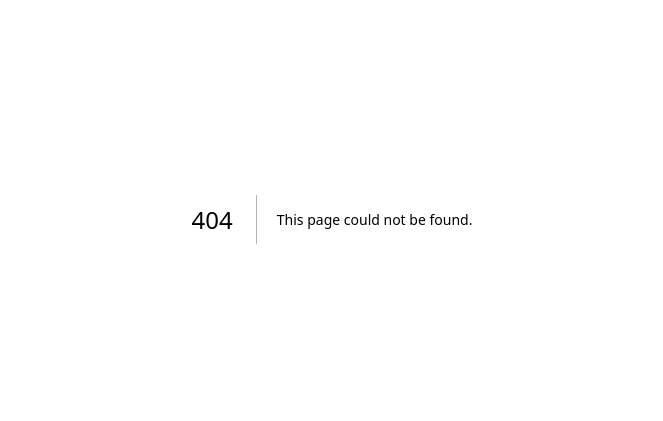
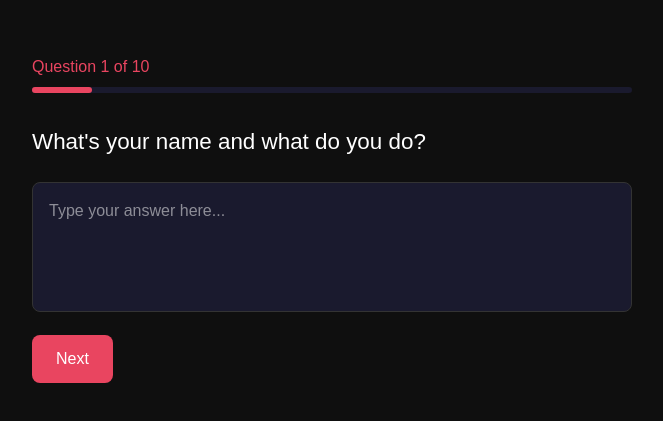
Before and after one commit to ethanvonsol-lab/walter-co-app, a Next.js app: page /onboarding in a window 1280 px wide. Before the commit this address had no page. Shown: the part 181-602 px from the top of the page, without its empty margins (308-971 px from the left). Built offline with nearby package versions, Linux system fonts and the light colour scheme; no server answers.

Commit message:
Add onboarding questionnaire

```diff
--- /dev/null
+++ b/app/onboarding/page.tsx
@@ -0,0 +1,103 @@
+'use client'
+
+import { useState } from 'react'
+import { supabase } from '@/lib/supabase'
+
+const questions = [
+  "What's your name and what do you do?",
+  "How would you describe your personality in 3 words?",
+  "What tone do you use when talking to clients? (e.g. casual, professional, friendly)",
+  "Give an example of how you'd greet someone who messages you.",
+  "What are 3 things you'd never say to a client?",
+  "How do you handle someone asking about your prices?",
+  "How do you respond to negative comments or complaints?",
+  "What's your main call to action? (e.g. book a call, DM me, visit my website)",
+  "What makes you different from others in your industry?",
+  "Is there anything else the AI should know about how you communicate?",
+]
+
+export default function OnboardingPage() {
+  const [answers, setAnswers] = useState<string[]>(Array(questions.length).fill(''))
+  const [step, setStep] = useState(0)
+  const [loading, setLoading] = useState(false)
+  const [done, setDone] = useState(false)
+
+  const handleNext = () => {
+    if (step < questions.length - 1) setStep(step + 1)
+  }
+
+  const handleBack = () => {
+    if (step > 0) setStep(step - 1)
+  }
+
+  const handleSubmit = async () => {
+    setLoading(true)
+    const voiceProfile = questions.map((q, i) => `Q: ${q}\nA: ${answers[i]}`).join('\n\n')
+
+    const { data: { user } } = await supabase.auth.getUser()
+
+    if (user) {
+      await supabase.from('clients').upsert({
+        email: user.email,
+        voice_profile: voiceProfile,
+      })
+    }
+
+    setLoading(false)
+    setDone(true)
+  }
+
+  if (done) {
+    return (
+      <main style={{ display: 'flex', flexDirection: 'column', alignItems: 'center', justifyContent: 'center', height: '100vh', background: '#0f0f0f', color: 'white' }}>
+        <h1 style={{ color: '#e94560' }}>You're all set! 🎉</h1>
+        <p style={{ color: '#888', marginTop: '1rem' }}>Your voice profile has been saved.</p>
+        <a href="/dashboard" style={{ marginTop: '2rem', padding: '0.75rem 2rem', background: '#e94560', color: 'white', borderRadius: '8px', textDecoration: 'none' }}>Go to Dashboard</a>
+      </main>
+    )
+  }
+
+  return (
+    <main style={{ display: 'flex', flexDirection: 'column', alignItems: 'center', justifyContent: 'center', height: '100vh', background: '#0f0f0f', color: 'white', padding: '2rem' }}>
+      <div style={{ width: '100%', maxWidth: '600px' }}>
+        <p style={{ color: '#e94560', marginBottom: '0.5rem' }}>Question {step + 1} of {questions.length}</p>
+
+        {/* Progress bar */}
+        <div style={{ background: '#1a1a2e', borderRadius: '8px', height: '6px', marginBottom: '2rem' }}>
+          <div style={{ background: '#e94560', height: '6px', borderRadius: '8px', width: `${((step + 1) / questions.length) * 100}%`, transition: 'width 0.3s' }} />
+        </div>
+
+        <h2 style={{ marginBottom: '1.5rem', fontSize: '1.4rem' }}>{questions[step]}</h2>
+
+        <textarea
+          value={answers[step]}
+          onChange={e => {
+            const newAnswers = [...answers]
+            newAnswers[step] = e.target.value
+            setAnswers(newAnswers)
+          }}
+          placeholder="Type your answer here..."
+          rows={4}
+          style={{ width: '100%', padding: '1rem', borderRadius: '8px', border: '1px solid #333', background: '#1a1a2e', color: 'white', fontSize: '1rem', resize: 'none', boxSizing: 'border-box' }}
+        />
+
+        <div style={{ display: 'flex', gap: '1rem', marginTop: '1rem' }}>
+          {step > 0 && (
+            <button onClick={handleBack} style={{ padding: '0.75rem 1.5rem', borderRadius: '8px', border: '1px solid #333', background: 'transparent', color: 'white', cursor: 'pointer' }}>
+              Back
+            </button>
+          )}
+          {step < questions.length - 1 ? (
+            <button onClick={handleNext} style={{ padding: '0.75rem 1.5rem', borderRadius: '8px', border: 'none', background: '#e94560', color: 'white', cursor: 'pointer' }}>
+              Next
+            </button>
+          ) : (
+            <button onClick={handleSubmit} disabled={loading} style={{ padding: '0.75rem 1.5rem', borderRadius: '8px', border: 'none', background: '#e94560', color: 'white', cursor: 'pointer' }}>
+              {loading ? 'Saving...' : 'Finish & Save'}
+            </button>
+          )}
+        </div>
+      </div>
+    </main>
+  )
+}
```
